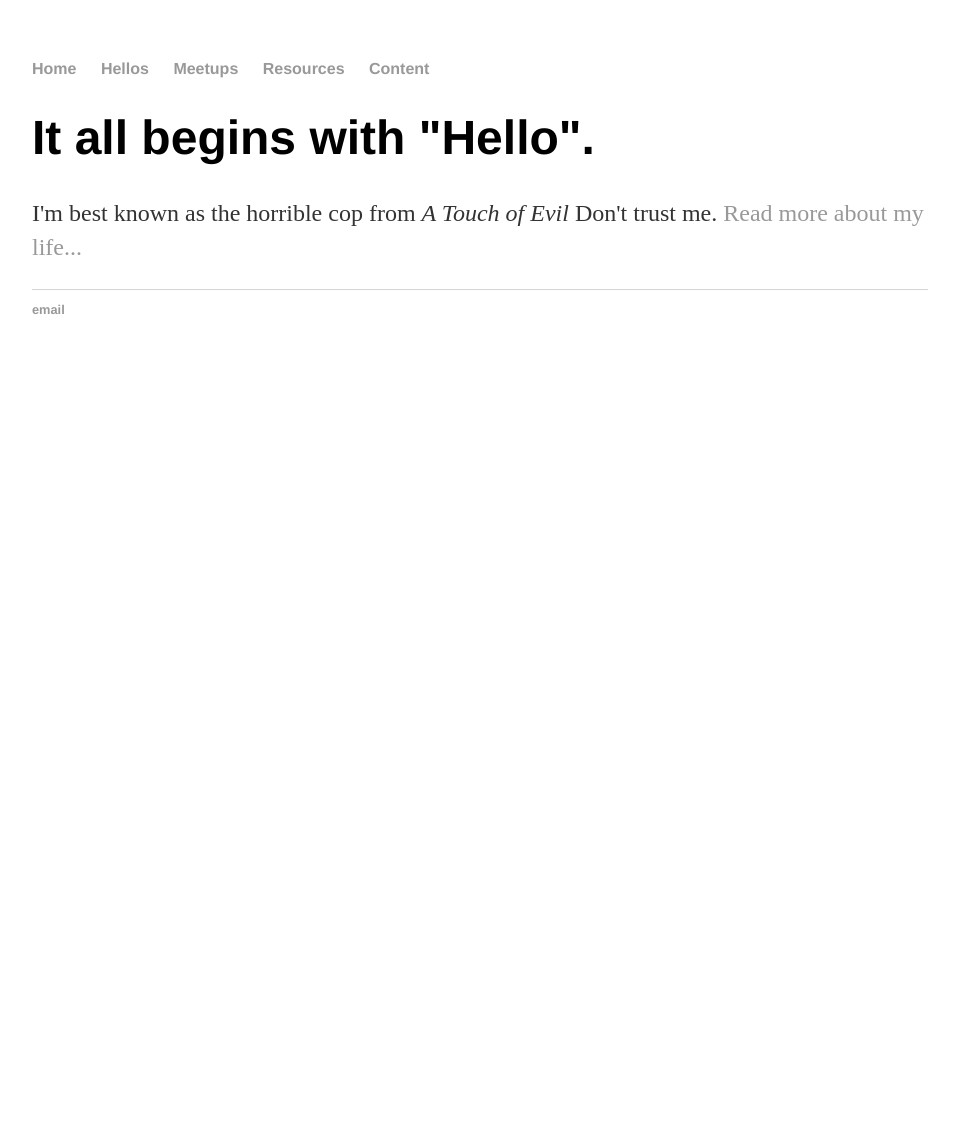
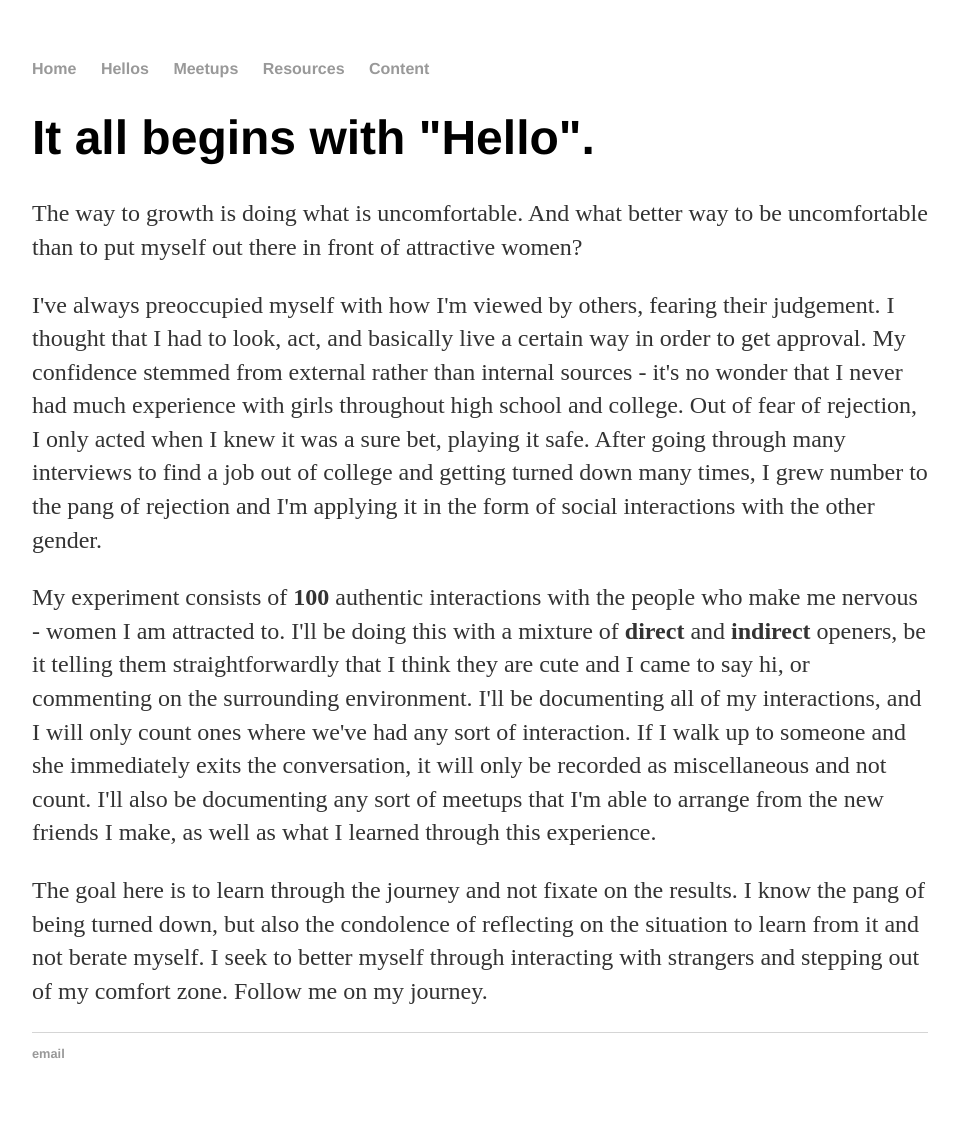
Before and after one commit to ahundredhellos/ahundredhellos.github.io, a Jekyll site: the page built from index.html, in a window 1280 px wide. Shown: the whole page, without its empty margins (160-1119 px from the left). Built offline with Jekyll 4.4.1, drawn with Linux system fonts in a browser that asks for light colours; before the commit the page ends 900 px from its top, so only the background shows below that.

Commit message:
Update index.html

```diff
--- a/index.html
+++ b/index.html
@@ -4,5 +4,8 @@ title: a hundred hellos
 ---
 <div class="blurb">
 	<h1>It all begins with "Hello".</h1>
-	<p>I'm best known as the horrible cop from <em>A Touch of Evil</em> Don't trust me. <a href="/about">Read more about my life...</a></p>
+<p>The way to growth is doing what is uncomfortable. And what better way to be uncomfortable than to put myself out there in front of attractive women?</p>
+<p>I've always preoccupied myself with how I'm viewed by others, fearing their judgement. I thought that I had to look, act, and basically live a certain way in order to get approval. My confidence stemmed from external rather than internal sources - it's no wonder that I never had much experience with girls throughout high school and college. Out of fear of rejection, I only acted when I knew it was a sure bet, playing it safe. After going through many interviews to find a job out of college and getting turned down many times, I grew number to the pang of rejection and I'm applying it in the form of social interactions with the other gender.</p>
+<p>My experiment consists of&nbsp;<strong>100&nbsp;</strong>authentic interactions with the people who make me nervous - women I am attracted to. I'll be doing this with a mixture of&nbsp;<strong>direct</strong> and&nbsp;<strong>indirect</strong> openers, be it telling them straightforwardly that I think they are cute and I came to say hi, or commenting on the surrounding environment. I'll be documenting all of my interactions, and I will only count ones where we've had any sort of interaction. If I walk up to someone and she immediately exits the conversation, it will only be recorded as miscellaneous and not count. I'll also be documenting any sort of meetups that I'm able to arrange from the new friends I make, as well as what I learned through this experience.</p>
+<p>The goal here is to learn through the journey and not fixate on the results. I know the pang of being turned down, but also the condolence of reflecting on the situation to learn from it and not berate myself. I seek to better myself through interacting with strangers and stepping out of my comfort zone. Follow me on my journey.</p>
 </div><!-- /.blurb -->
```
